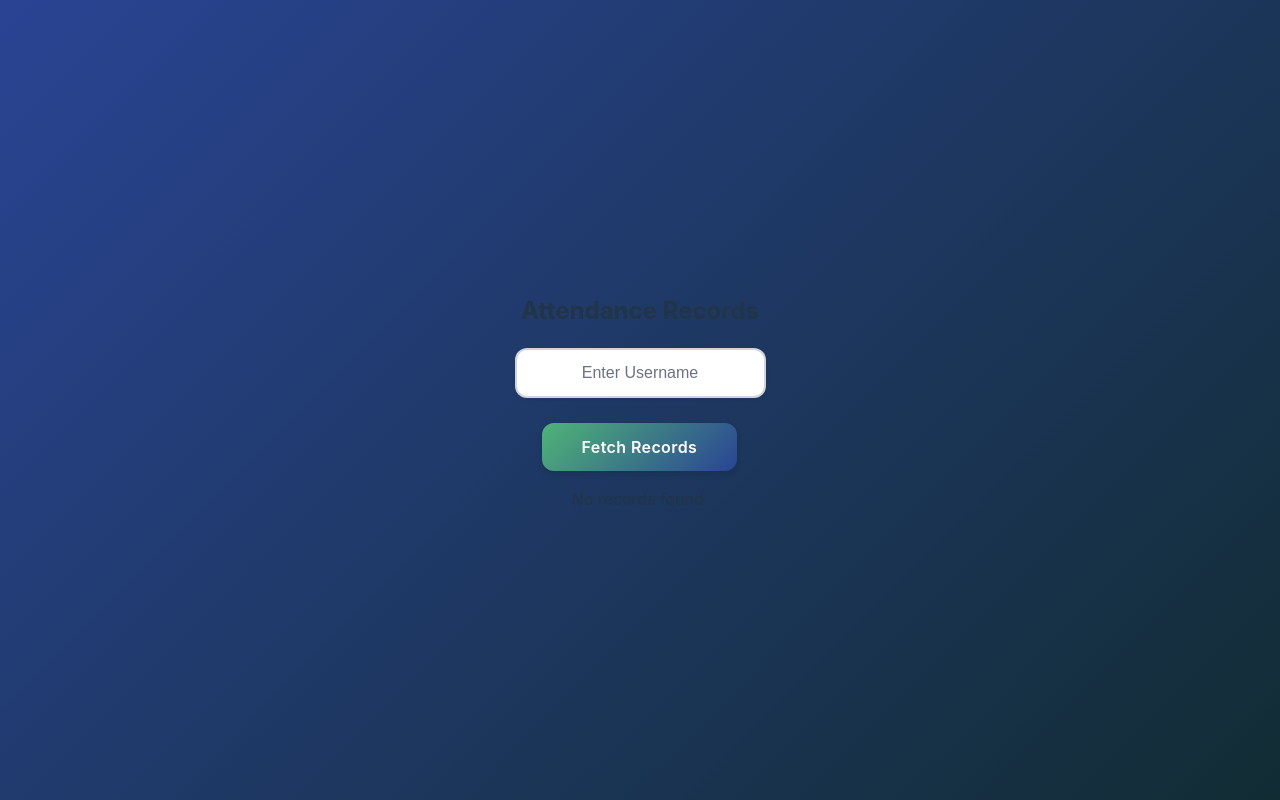
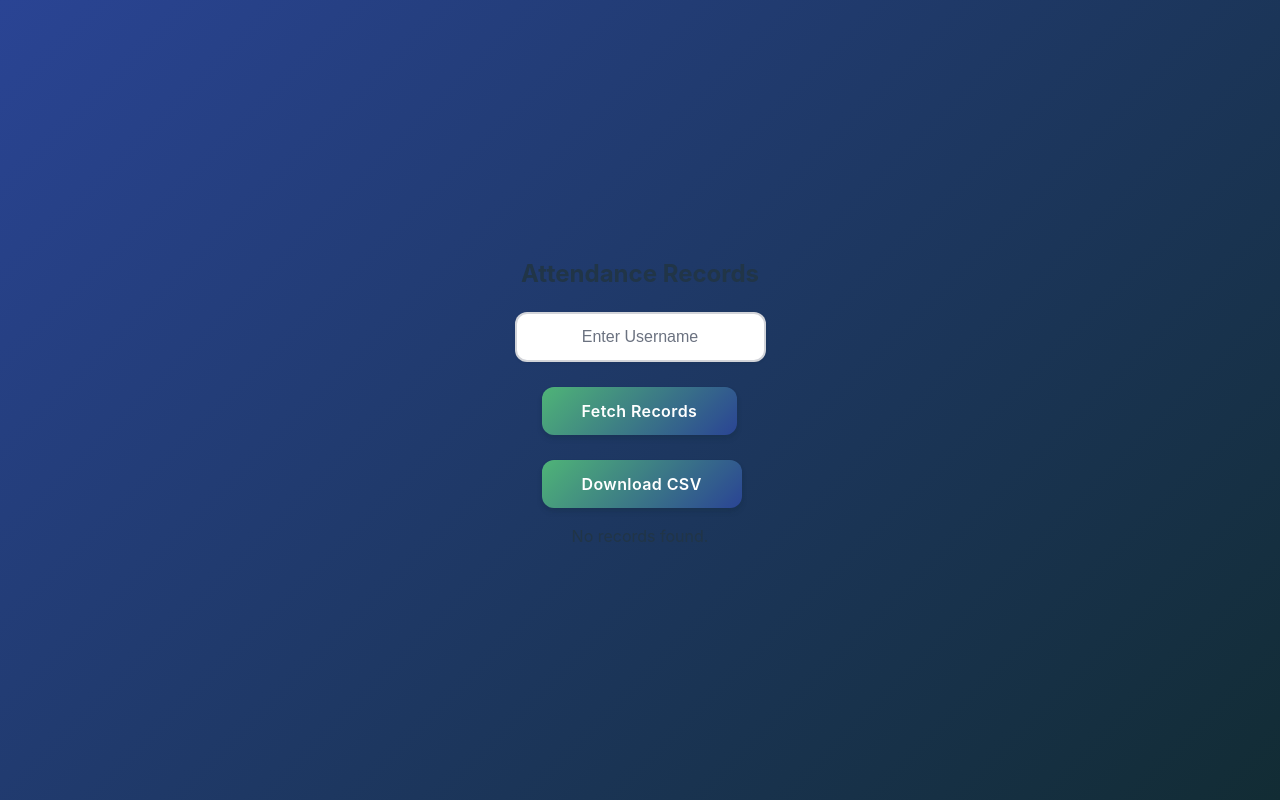
Before and after one commit to Anmol080904/geo-attend-front, a React (Vite) app: page /records in a window 1280 px wide. Built offline with nearby package versions, Linux system fonts and the light colour scheme.

Commit message:
update5.0

```diff
--- a/src/Components/Records.jsx
+++ b/src/Components/Records.jsx
@@ -1,4 +1,3 @@
-
 import React, { useState } from 'react';
 import './Records.css'; // Optional if you're using custom CSS
 
@@ -13,7 +12,7 @@ export default function AttendanceSummary() {
     setError(null);
     try {
       const response = await fetch('https://geo-attend-backend.onrender.com/attendance-records/', {
-        method: 'POST', // Correct HTTP method
+        method: 'POST',
         headers: {
           'Content-Type': 'application/json',
         },
@@ -35,11 +34,15 @@ export default function AttendanceSummary() {
     }
   };
 
+  const downloadCSV = () => {
+    window.open('https://geo-attend-backend.onrender.com/export-attendance/', '_blank');
+  };
+
   return (
     <div className="min-h-screen bg-gradient-to-br from-purple-100 to-blue-100 py-10 px-4">
       <div className="max-w-4xl mx-auto bg-white p-8 rounded-2xl shadow-lg">
         <h2 className="text-3xl font-bold text-center text-gray-800 mb-8">
-           Attendance Records
+          Attendance Records
         </h2>
 
         <div className="flex flex-col sm:flex-row items-center justify-center gap-4 mb-6">
@@ -56,15 +59,17 @@ export default function AttendanceSummary() {
           >
             Fetch Records
           </button>
+          <button
+            onClick={downloadCSV}
+            className="bg-green-600 hover:bg-green-700 text-white font-semibold px-6 py-2 rounded-md shadow"
+          >
+            Download CSV
+          </button>
         </div>
 
-        {loading && (
-          <p className="text-center text-gray-600 font-medium">Loading records...</p>
-        )}
+        {loading && <p className="text-center text-gray-600 font-medium">Loading records...</p>}
 
-        {error && (
-          <p className="text-center text-red-500 font-semibold">{error}</p>
-        )}
+        {error && <p className="text-center text-red-500 font-semibold">{error}</p>}
 
         {!loading && !error && records.length === 0 && (
           <p className="text-center text-gray-500">No records found.</p>
```
